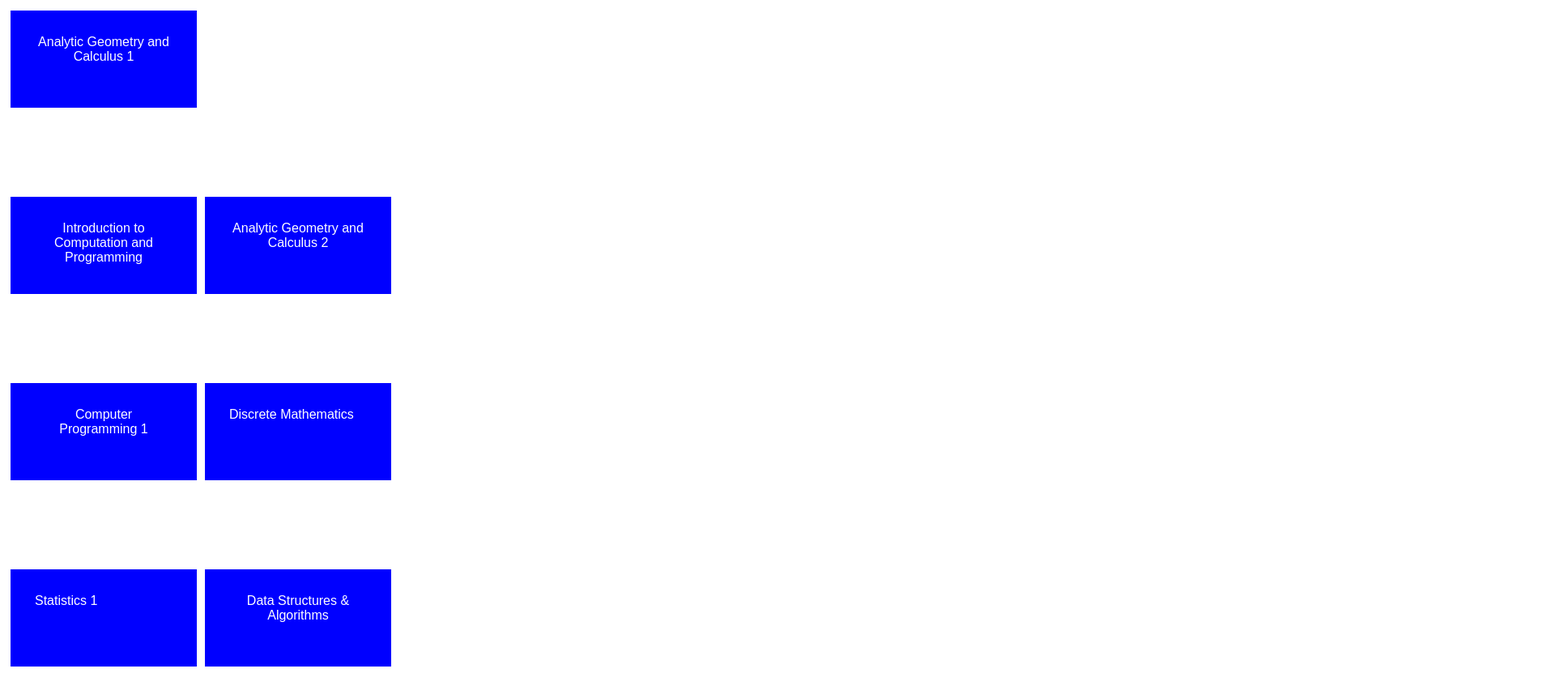
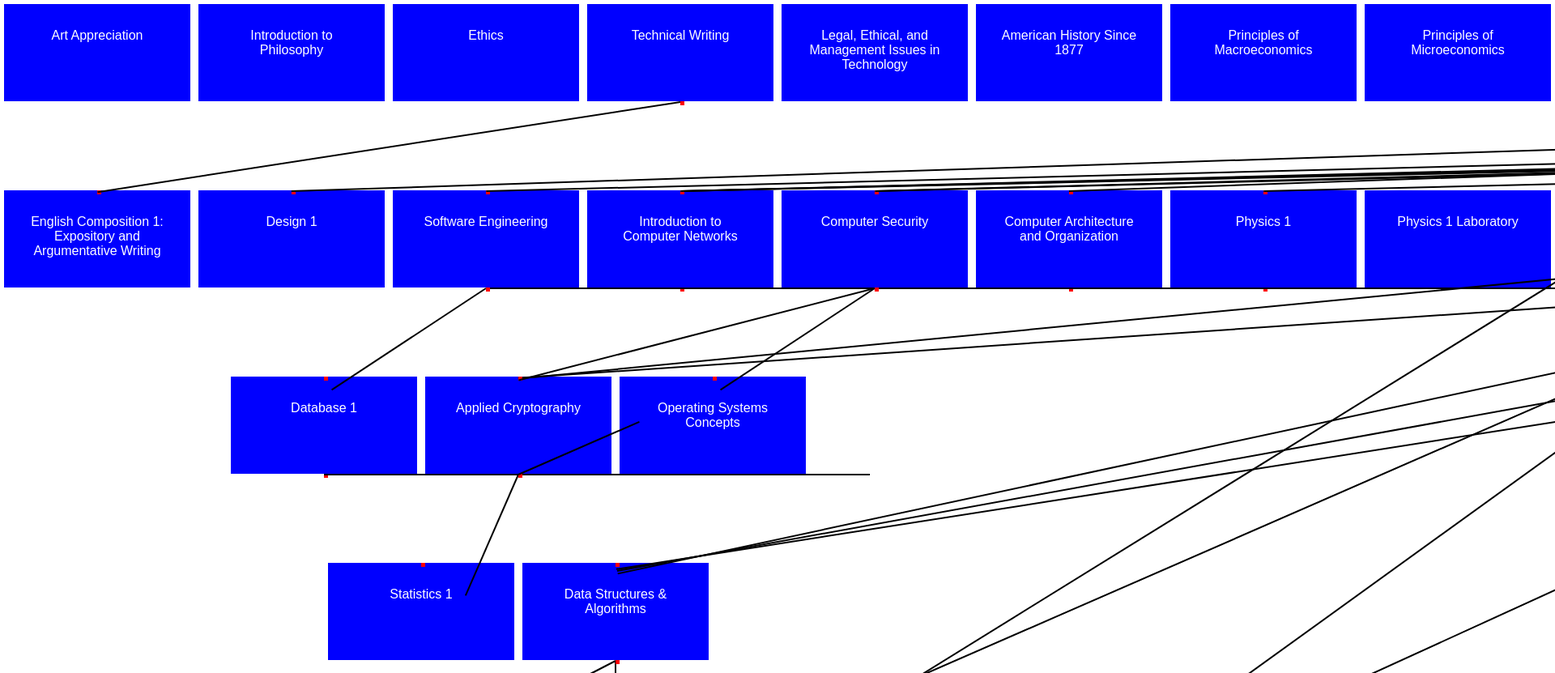
Before and after one commit to PrivacyPolicy/DegreeTreeMaker, a plain HTML site: page index.html in a window 1280 px wide. Shown: the top 831 px of the page at 81% size, 1920 px wide, since content can reach past the window. Drawn offline with Linux system fonts and the light colour scheme.

Commit message:
Added buggy line drawing

```diff
--- a/script.js
+++ b/script.js
@@ -30,9 +30,9 @@
         // calculate the tree
         var tree = calculateCourseTree(courses);
 
-        // print out the results to the user
-        for (var i = tree.length - 1; i >= 0; i--) {
-//        for (var i = 0; i < tree.length; i++) {
+        // display course blocks
+//        for (var i = tree.length - 1; i >= 0; i--) {
+        for (var i = 0; i < tree.length; i++) {
             var $row = $(document.createElement("div"));
             $row.addClass("row");
             for (var j = 0; j < tree[i].length; j++) {
@@ -42,6 +42,56 @@
                             + "</div>");
             }
             $(document.body).append($row);
+        }
+
+
+        // display lines from courses to their prereqs
+        for (var i = 0; i < tree.length; i++) {
+            for (var j = 0; j < tree[i].length; j++) {
+                var $from = $("#" + tree[i][j].id);
+                var fromX = $from.offset().left + $from.width() / 2 + parseInt($from.css("padding"));
+                var fromY = $from.offset().top + $from.height() + parseInt($from.css("padding")) * 2;
+                eachPrereqInCourse(tree, tree[i][j], function(prereq) {
+                    var $to = $("#" + prereq.id);
+                    var toX = $to.offset().left + $to.width() / 2 + parseInt($to.css("padding"));
+                    var toY = $to.offset().top;
+                    // draw the line
+                    var $line = $(document.createElement("div"));
+                    $line.addClass("line");
+                    var dY = toY - fromY, dX = toX - fromX;
+                    var width = Math.sqrt(dX * dX + dY * dY);
+                    var angle = Math.acos(dY / dX);
+                    angle = (dX < 0) ? angle + Math.PI / 2 : angle;
+                    if (dX == 0) {
+                        angle = -Math.PI / 2;
+                    }
+                    $line.css({
+                        left: fromX + "px",
+                        top: fromY + "px",
+                        transform: "rotate(" + -angle + "rad)",
+                        width: width + "px"
+                    });
+                    console.log(prereq.id);
+                    if (DEBUG) {
+                        console.log(fromX + ", " + fromY);
+                        $(document.createElement("div")).css({
+                            left: toX + "px",
+                            top: toY + "px",
+                            width: "5px",
+                            height: "5px",
+                            background: "red"
+                        }).addClass("line").appendTo("body");
+                        $(document.createElement("div")).css({
+                            left: fromX + "px",
+                            top: fromY + "px",
+                            width: "5px",
+                            height: "5px",
+                            background: "red"
+                        }).addClass("line").appendTo("body");
+                    }
+                    $line.appendTo("body");
+                });
+            }
         }
         console.log(rows);
     }
@@ -56,6 +106,9 @@
 
         // recursively move the course's prereqs (and sub-prereqs)
         // one row below current row
+        var lastRows;
+        do {
+            lastRows = JSON.stringify(rows);
             var i = 0;
             do {
                 eachPrereqInRow(rows, i, function(course) {
@@ -65,6 +118,7 @@
                 });
                 i++;
             } while (rows[i] && rows[i].length > 0);
+        } while (lastRows != JSON.stringify(rows)); // until no change has occured
         // find all co-requisites and add them back where they belong
         // for all that have a co-requisite
         for (var i = 0; i < rows.length; i++) {
@@ -82,7 +136,6 @@
                         maxRow = Math.max(coreqs[k].row, maxRow);
                     }
                     for (var k = 0; k < coreqs.length; k++) {
-                        console.log(coreqs[k].row + " : " + coreqs[k].name);
                         moveCourseToRow(rows, coreqs[k], maxRow, false);
                     }
                 }
--- a/styles.css
+++ b/styles.css
@@ -1,3 +1,7 @@
+* {
+    margin: 0;
+}
+
 body {
     font-family: sans-serif;
 }
@@ -5,6 +9,8 @@
 .row {
     white-space: nowrap;
     margin-bottom: 100px;
+    text-align: center;
+    -margin: 0;
 }
 
 .course {
@@ -17,6 +23,15 @@
     white-space: normal;
     text-align: center;
     align-content: center;
-    display: inline-flex;
+    display: inline-table;
     align-self: center;
+    -margin: 0;
+    -padding: 0;
 }
+
+.line {
+    background: black;
+    height: 2px;
+    position: absolute;
+    transform-origin: left;
+}
```
Lines whose indentation alone changed are shown as unchanged.
